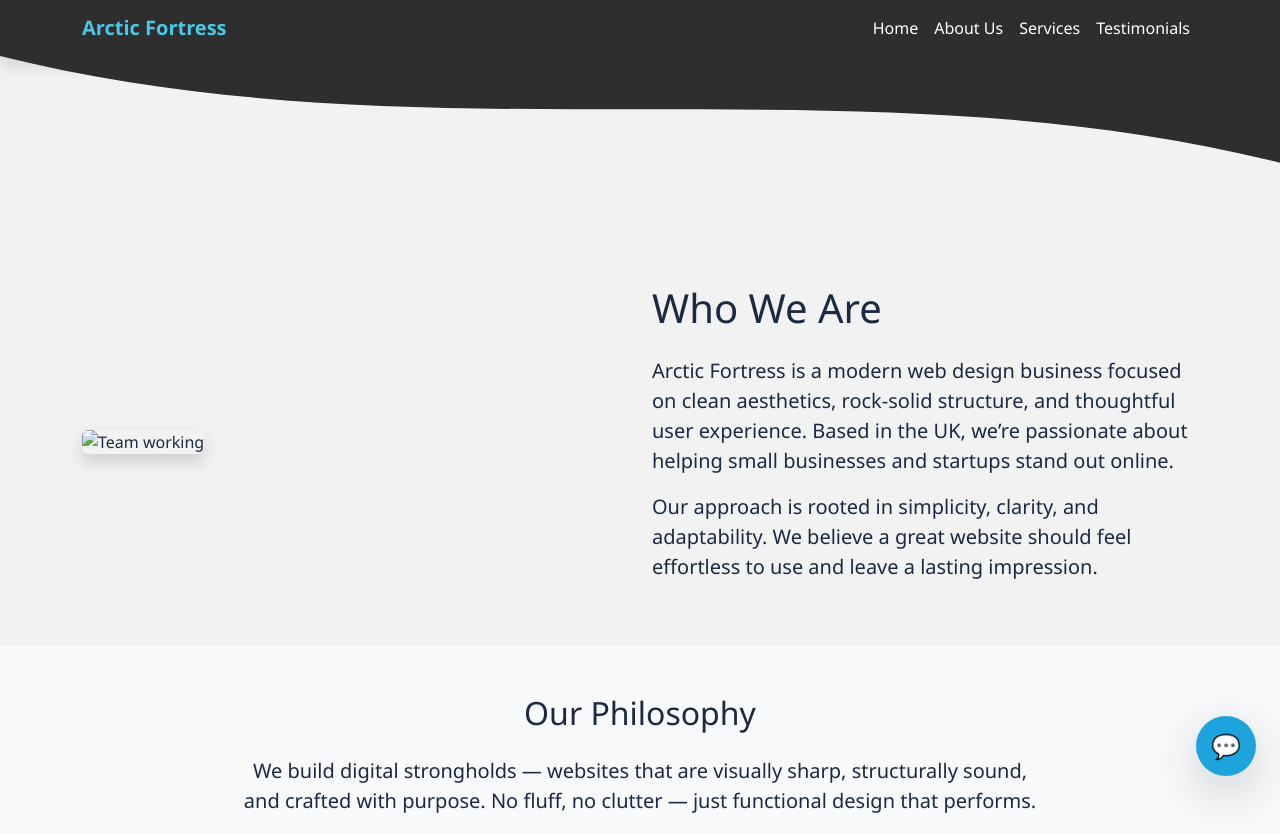
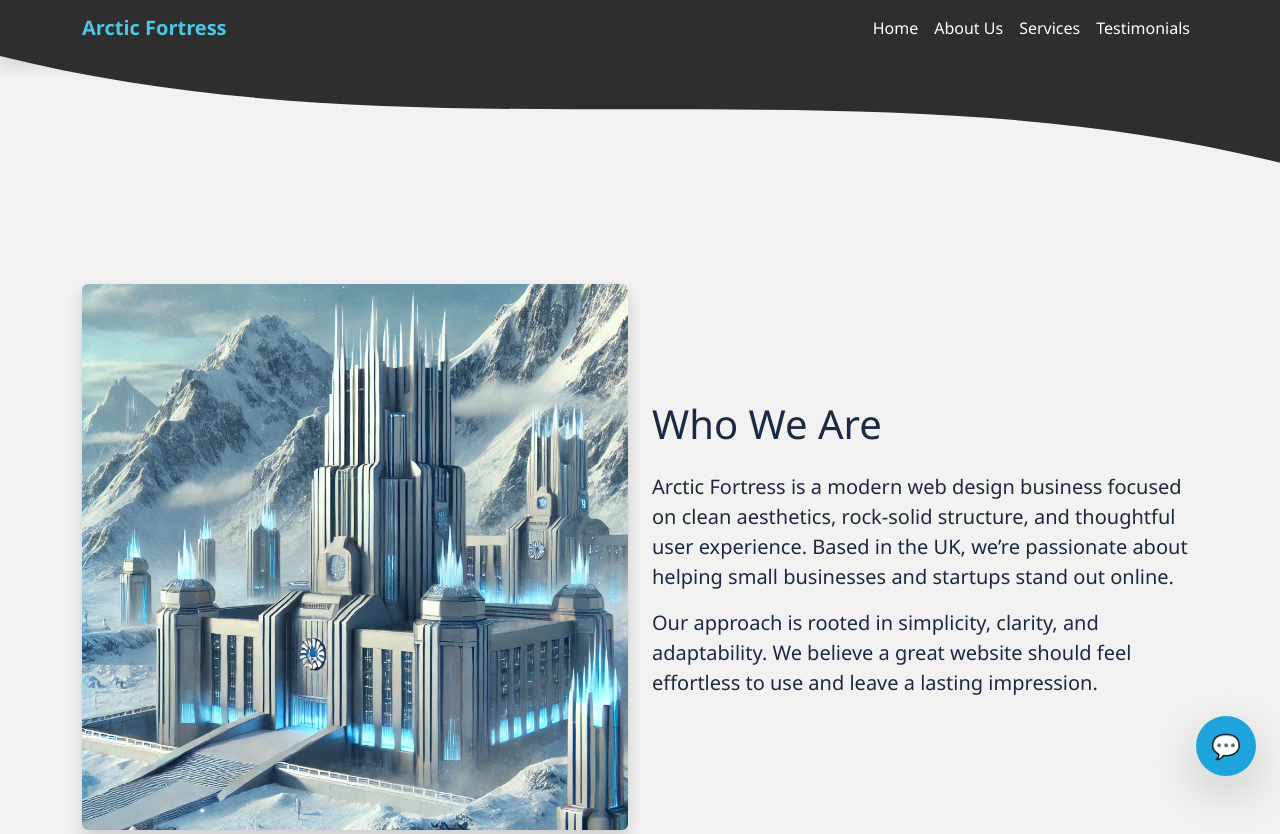
Before and after one commit to Arctic-Fortress/Website, a plain HTML site: page docs/site/about.html in a window 1280 px wide. Shown: the top 834 px of the page. Drawn offline with nearby package versions, Linux system fonts and the light colour scheme; the site is published under a folder, as on GitHub Pages, so addresses that start at the root find nothing.

Commit message:
Update image source in about.html for improved path management

```diff
--- a/docs/site/about.html
+++ b/docs/site/about.html
@@ -24,7 +24,7 @@
   <section class="container my-5">
     <div class="row align-items-center">
       <div class="col-md-6 mb-4 mb-md-0">
-        <img src="/docs/site/about.webp" alt="Team working" class="img-fluid rounded shadow">
+        <img src="about.webp" alt="Team working" class="img-fluid rounded shadow">
       </div>
       <div class="col-md-6">
         <h1 class="mb-4">Who We Are</h1>
```
